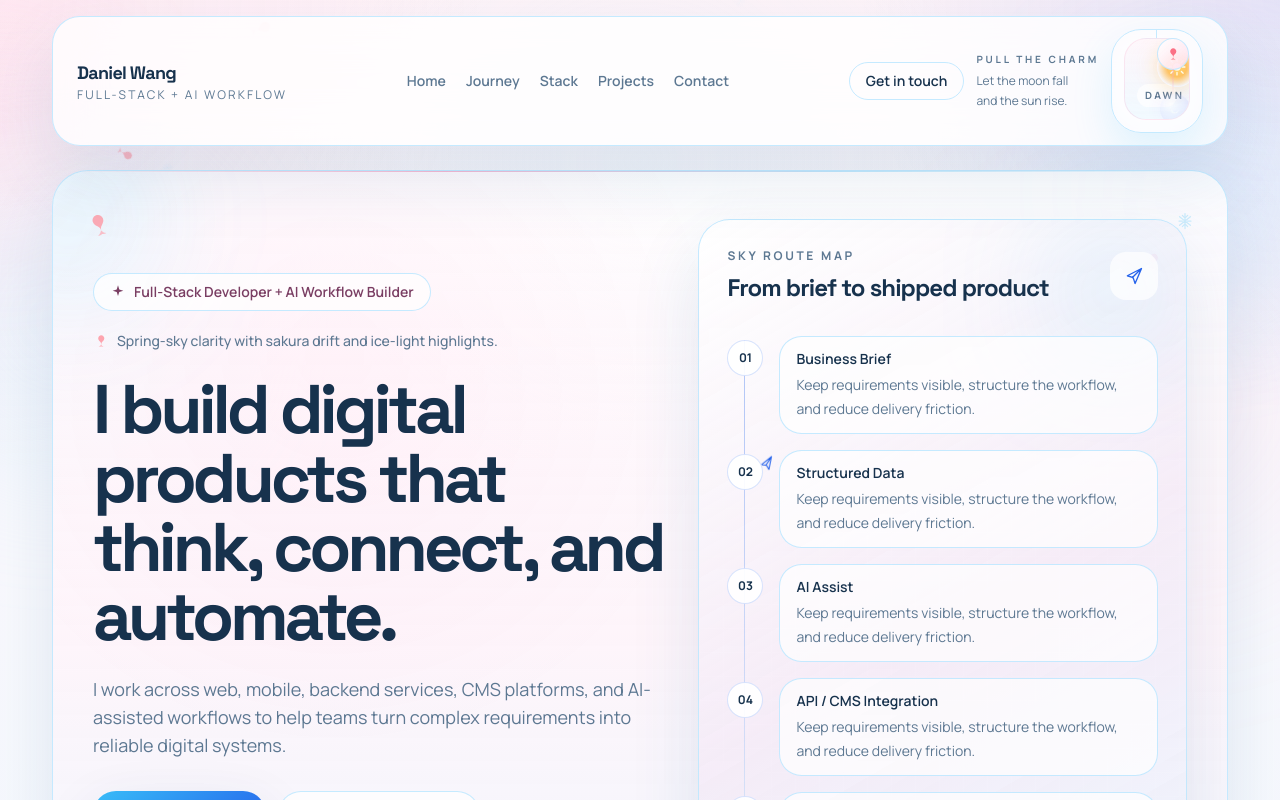
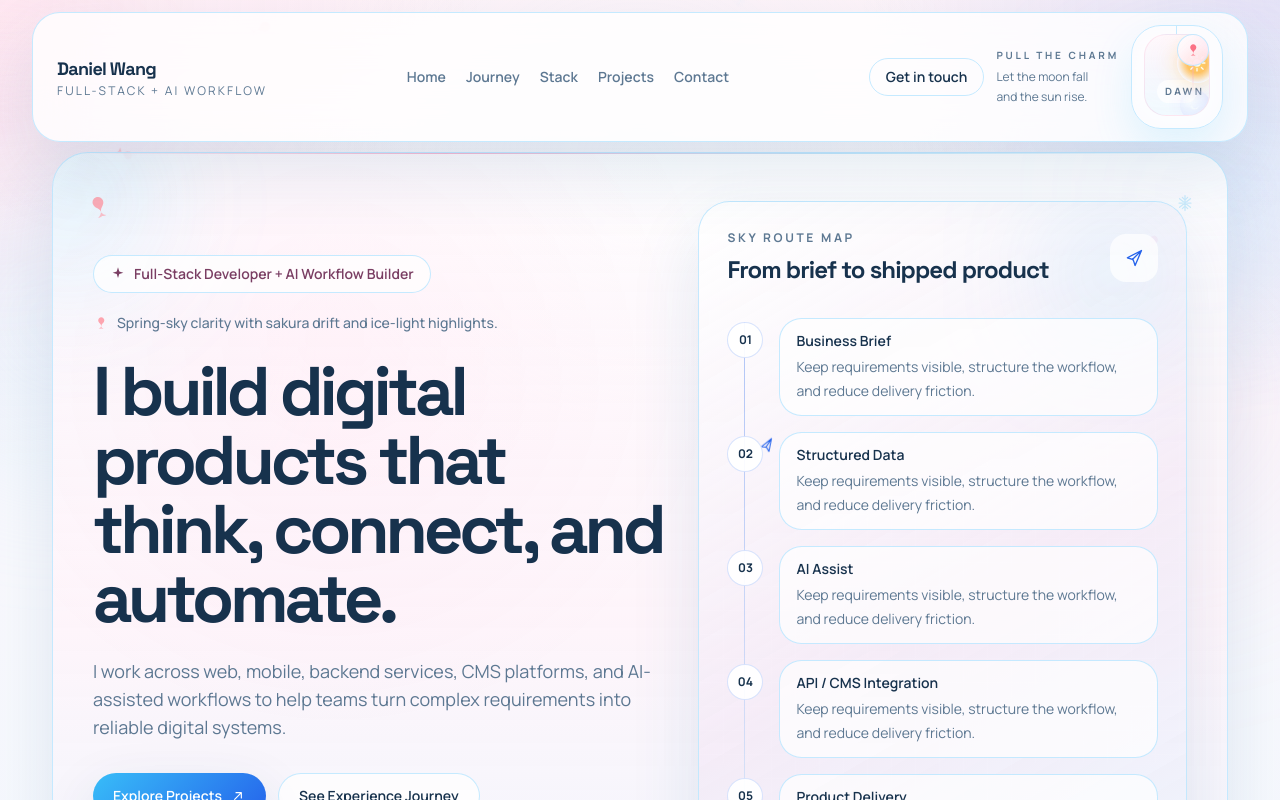
Before and after one commit to Daniel-Kai-WANG/Daniel-Wang-Latest-Portfolio, a React (Vite) app: page / in a window 1280 px wide. Shown: the top 800 px of the page. Built offline with nearby package versions, Linux system fonts and the light colour scheme.

Commit message:
feat: pin floating nav

```diff
--- a/src/components/layout/Navbar.tsx
+++ b/src/components/layout/Navbar.tsx
@@ -3,9 +3,10 @@ import { ThemeToggle } from '../theme/ThemeToggle'
 
 export function Navbar() {
   return (
-    <header className="sticky top-3 z-40">
+    <header className="fixed inset-x-0 top-0 z-50 px-4 pt-3 sm:px-6 lg:px-8">
+      <div className="mx-auto max-w-[1240px]">
         <div
-        className="mx-auto flex max-w-[1180px] items-center justify-between gap-4 overflow-hidden rounded-[28px] border px-4 py-3 backdrop-blur-xl sm:px-6"
+          className="flex items-center justify-between gap-4 overflow-hidden rounded-[28px] border px-4 py-3 backdrop-blur-xl sm:px-6"
           style={{
             background: 'color-mix(in srgb, var(--color-surface) 88%, transparent)',
             borderColor: 'var(--color-border)',
@@ -60,6 +61,7 @@ export function Navbar() {
             </a>
           ))}
         </nav>
+      </div>
     </header>
   )
 }
--- a/src/components/layout/PageShell.tsx
+++ b/src/components/layout/PageShell.tsx
@@ -30,7 +30,7 @@ export function PageShell({ children }: PropsWithChildren) {
         />
       </div>
 
-      <div className="mx-auto max-w-[1240px] px-4 pb-20 pt-4 sm:px-6 lg:px-8">
+      <div className="mx-auto max-w-[1240px] px-4 pb-20 pt-28 sm:px-6 sm:pt-32 lg:px-8">
         <Navbar />
         <main className="mt-6 space-y-8 sm:space-y-10 lg:space-y-12">{children}</main>
       </div>
```
Lines whose indentation alone changed are shown as unchanged.
